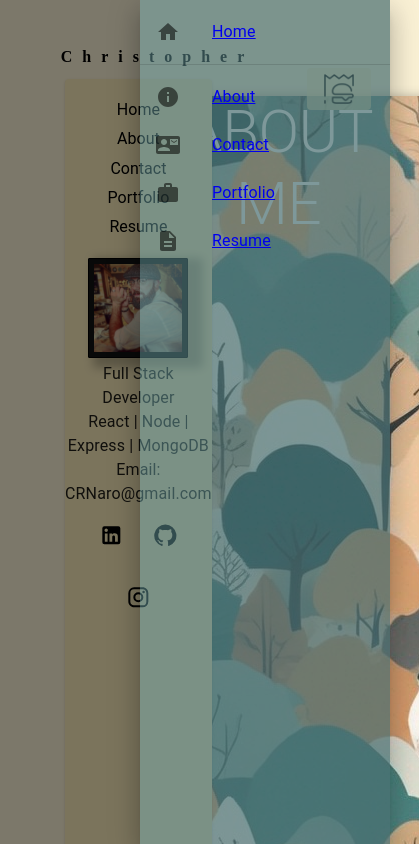
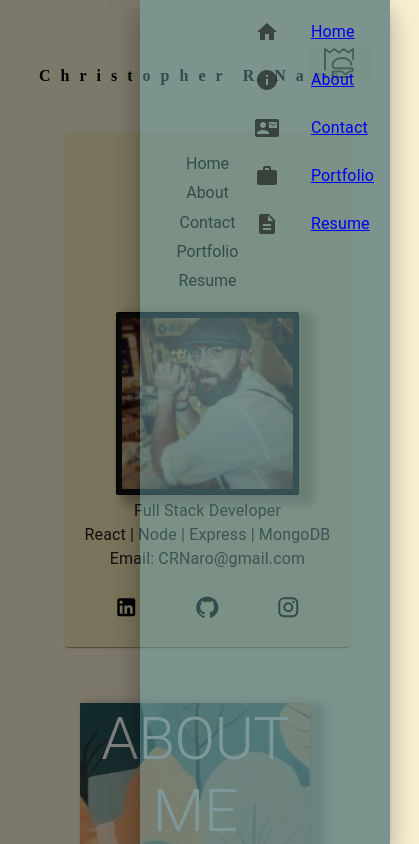
Before and after one commit to CRNaro/two_waves, a React (Vite) app: page /about in a window 390 px wide. Both pictures are taken after a click on the button 338 px from the left and 88 px from the top of the page. Shown: the top 844 px of the page, 419 px wide, since content can reach past the window. Built offline with nearby package versions, Linux system fonts and the light colour scheme.

Commit message:
Fix: Changing some styling in AboutMe.jsx to be more responsive.

```diff
--- a/src/App.jsx
+++ b/src/App.jsx
@@ -6,10 +6,12 @@ import AboutMe from './components/Pages/AboutMe'
 import Contact from './components/Pages/Contact'
 import Portfolio from './components/Pages/Portfolio'
 import Resume from './components/Pages/Resume'
-import NameHeader from './components/Header/NameHeader'
+import DynamicNameHeader from './components/Header/DynamicNameHeader'
 import Window from './components/Pages/Window'
 import { ThemeProvider, createTheme } from '@mui/material/styles'
 import { Global, css } from '@emotion/react';
+import { makeStyles } from '@mui/styles';
+import { margin } from '@mui/system'
 
 //GENERAL NOTES:
 //TODO: Add a footer
@@ -29,7 +31,37 @@ const theme = createTheme({
   }
 })
 
+const useStyles = makeStyles((theme) => ({
+  contentContainer: {
+    display: 'flex',
+    flexDirection: 'row',
+    marginTop: '2%',
+    '@media (max-width: 1200px)': {
+      flexDirection: 'column',
+      marginTop: '10%',
+    },
+    '@media (max-width: 900px)': {
+      flexDirection: 'column',
+      marginTop: '10%',
+    },
+  },
+  nameHeader: {
+    display: 'flex',
+    justifyContent: 'center',
+    marginTop: '2%',
+    '@media (max-width: 1200px)': {
+      marginTop: '10%',
+    },
+    '@media (max-width: 900px)': {
+      marginTop: '10%',
+    },
+  },
+
+
+}));
+
 function App() {
+  const classes = useStyles();
   return(
 
     <ThemeProvider theme={theme}>
@@ -38,8 +70,10 @@ function App() {
       }`}/>
 
  <Router>
-        <NameHeader />
-        <div style={{ display: 'flex' }}>
+        <div className={classes.nameHeader}>
+        <DynamicNameHeader />
+        </div>
+        <div className={classes.contentContainer} style={{ display: 'flex' }}>
         <Home />
 
         <Routes>
--- a/src/components/Header/NameHeader.jsx
+++ b/src/components/Header/DynamicNameHeader.jsx
@@ -1,6 +1,8 @@
 import styled from '@emotion/styled';
 import React, { useState, useEffect } from 'react';
-import NavDrawer from '../Header/NavDrawer';
+import NavDrawer from './NavDrawer';
+
+// This component is a header that displays my name in a unique way. It is designed move to vertical position as the user scrolls down the page.
 
 const StyledHeader = styled.div`
     position: fixed;
@@ -12,11 +14,12 @@ const StyledHeader = styled.div`
     top: 0;
     left: ${props => props.shrink ? '0' : 'auto'};
     z-index: 1000;
-    width: ${props => props.shrink ? '70px' : '50%'};
+    width: ${props => props.shrink ? '70px' : '80%'};
     height: ${props => props.shrink ? '100vh' : '100px'};
     transition: background-color 0.5s ease;
     flex-direction: ${props => props.shrink ? 'column' : 'row'};
     opacity: ${props => props.shrink ? 1 : props.transparent ? 0.4 : 1};
+    // border: solid 1px black;
 `;
 
 const StyledH1Top = styled.h1`
@@ -24,6 +27,7 @@ const StyledH1Top = styled.h1`
     writing-mode: horizontal-tb;
     text-orientation: upright;
     transition: opacity 5s;
+
 `;
 
 const StyledH1Left = styled.h1`
@@ -43,14 +47,17 @@ const StyledLetter = styled.div`
     margin: ${props => props.shrink ? '0 0 -2px 0' : '0 10px 0 0'};
 
     @media (max-width: 600px) {
+
         font-size: 1rem;
+
+    }
     }
 `;
 
 const StyledNavDrawer = styled(NavDrawer)`
     position: fixed;
-    top: 8%; // Adjust this value as needed
-    right: 5%; // Adjust this value as needed
+    top: 5%;
+    right: 5%;
 `;
 
 export default function NameHeader() {
@@ -70,7 +77,7 @@ export default function NameHeader() {
         };
     }, []);
 
-    const text = "Christopher R. Naro".split("").map((word, index) => (
+    const text = "Christopher R Naro".split("").map((word, index) => (
         <StyledLetter shrink={shrink} key={index}>{word}</StyledLetter>
     ));
 
--- a/src/components/Header/NavCard.jsx
+++ b/src/components/Header/NavCard.jsx
@@ -8,13 +8,16 @@ const useStyles = makeStyles((theme) => ({
     styledNav: {
         // right: 0,
         // top: -10,
-        // position: 'absolute',
+        position: 'relative',
         display: 'flex',
-        justifyContent: 'flex-end',
+        justifyContent: 'center',
         zIndex: 3,
+        '@media (max-width: 1200px)': {
+        //    flexDirection: 'column',
+        },
         '@media (max-width: 600px)': {
-            flexDirection: 'column',
-        },
+               flexDirection: 'column',
+            },
     },
     styledLink: {
         padding: '4px',
--- a/src/components/Header/NavDrawer.jsx
+++ b/src/components/Header/NavDrawer.jsx
@@ -15,9 +15,31 @@ import PortfolioIcon from '@mui/icons-material/Work';
 import ResumeIcon from '@mui/icons-material/Description';
 import HamburgerNav from '../../assets/images/hamburgermenu.png';
 import { Link } from 'react-router-dom';
+import { makeStyles } from '@mui/styles';
+import Home from '../Pages/Home';
+
+const useStyles = makeStyles((theme) => ({
+  nav: {
+    display: 'flex',
+    flexDirection: 'row',
+    justifyContent: 'flex-end',
+    width: '100%',
+    height: '100%',
+    zIndex: 2000,
+    '@media (max-width: 600px)': {
+      justifyContent: 'flex-end',
+      zIndex: 4000,
+    },
+  },
+navHamburger: {
+
+},
+
+}));
 
 
 export default function TemporaryDrawer({ className }) {
+  const classes = useStyles();
   const [open, setOpen] = React.useState(false);
 
   const toggleDrawer = (newOpen) => () => {
@@ -25,6 +47,7 @@ export default function TemporaryDrawer({ className }) {
   };
 
   const iconMap = {
+    Home: <HomeIcon />,
     About: <AboutIcon />,
     Contact: <ContactIcon />,
     Portfolio: <PortfolioIcon />,
@@ -32,8 +55,8 @@ export default function TemporaryDrawer({ className }) {
   }
 
   const DrawerList = (
-    <Box sx={{ width: 250 }} role="presentation" onClick={toggleDrawer(false)}>
-      <List>
+    <Box className={classes.nav} sx={{ width: 250 }} role="presentation" onClick={toggleDrawer(false)}>
+      {/* <List>
         {['Home'].map((text, index) => (
           <ListItem key={text} disablePadding>
             <Link to="/">
@@ -47,9 +70,9 @@ export default function TemporaryDrawer({ className }) {
           </ListItem>
         ))}
       </List>
-      <Divider />
+      <Divider /> */}
       <List>
-        {['About', 'Contact', 'Portfolio', 'Resume'].map((text, index) => (
+        {['Home', 'About', 'Contact', 'Portfolio', 'Resume'].map((text, index) => (
           <ListItem key={text} disablePadding>
             <Link to={`/${text.toLowerCase()}`}>
             <ListItemButton>
--- a/src/components/Pages/AboutMe.jsx
+++ b/src/components/Pages/AboutMe.jsx
@@ -6,6 +6,7 @@ import backgroundTreeImg from "../../assets/images/trees.jpeg";
 import imageOfMe from "../../assets/images/medrawingstyle.png";
 import NavCard from "../Header/NavCard";
 import "../../styles/AboutMe.css";
+import { margin } from "@mui/system";
 
 //TODO: To wordy as is.  Need to break it up into smaller sections and add images to break up the text.
 
@@ -22,9 +23,23 @@ const useStyles = makeStyles((theme) => ({
           marginLeft: '45%',
           backgroundImage: `url(${backgroundTreeImg})`,
         boxShadow: '10px 5px 10px 5px rgba(0, 0, 0, .25)',
+        '@media (max-width: 1200px)': {
+          marginLeft: '0px',
+          width: '100%',
+          position: 'relative',
+          flexDirection: 'column',
+          '@media (max-width: 600px)': {
+            marginLTop: '50px !important',
+            marginLeft: '0px',
+            width: '100%',
+            position: 'relative',
+            flexDirection: 'column',
+            justifyContent: 'center',
+          },
+        },
         },
         aboutCard: {
-                backgroundColor: 'rgba(247, 233, 186, 1)',
+          backgroundColor: 'rgba(247, 233, 186, 1)',
           width: '100vw',
           height: 'auto',
           marginLeft: '40px',
@@ -33,9 +48,15 @@ const useStyles = makeStyles((theme) => ({
           marginBottom: '20px',
 
           boxShadow: '10px 5px 10px 5px rgba(0, 0, 0, .25)',
-        //   position: 'relative',
+          position: 'relative',
           zIndex: 2,
         //   left: '80px',
+        '@media (max-width: 1200px)': {
+          margin: '0px',
+          width: '100%',
+          position: 'relative',
+          flexDirection: 'column',
+        },
         },
 
         styledTypography: {
--- a/src/components/Pages/Home.jsx
+++ b/src/components/Pages/Home.jsx
@@ -10,6 +10,7 @@ import backgroundImage from "../../assets/images/trees.jpeg";
 import imageOfMe from "../../assets/images/medrawingstyle.png";
 import NavCard from "../Header/NavCard";
 import AboutMe from "./AboutMe";
+import { margin } from "@mui/system";
 
 
 const useStyles = makeStyles((theme) => ({
@@ -17,9 +18,27 @@ const useStyles = makeStyles((theme) => ({
     display: "flex",
     paddingTop: "10%",
     width: "25%",
-    height: "100vh",
+    // height: "70%",
     position: "fixed",
     zIndex: 1000,
+    '@media (max-width: 1200px)': {
+      marginLTop: '50px !important',
+      marginLeft: '0px',
+      width: '100%',
+      position: 'relative',
+      flexDirection: 'column',
+      justifyContent: 'center',
+      zIndex: 1000,
+    },
+    '@media (max-width: 600px)': {
+      marginLTop: '50px !important',
+      marginLeft: '0px',
+      width: '100%',
+      position: 'relative',
+      flexDirection: 'column',
+      justifyContent: 'center',
+      zIndex: 1000,
+    },
   },
   cardContainer: {
     display: "flex",
```
